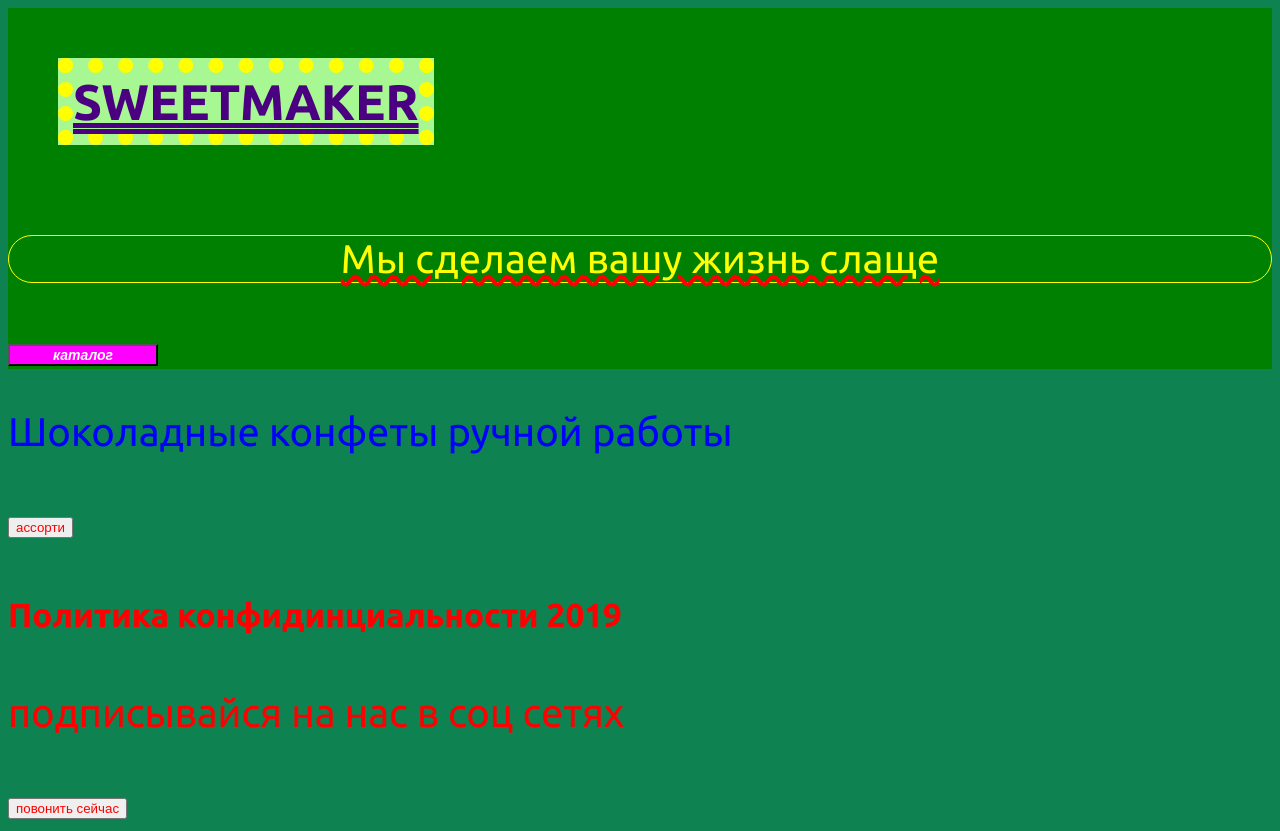
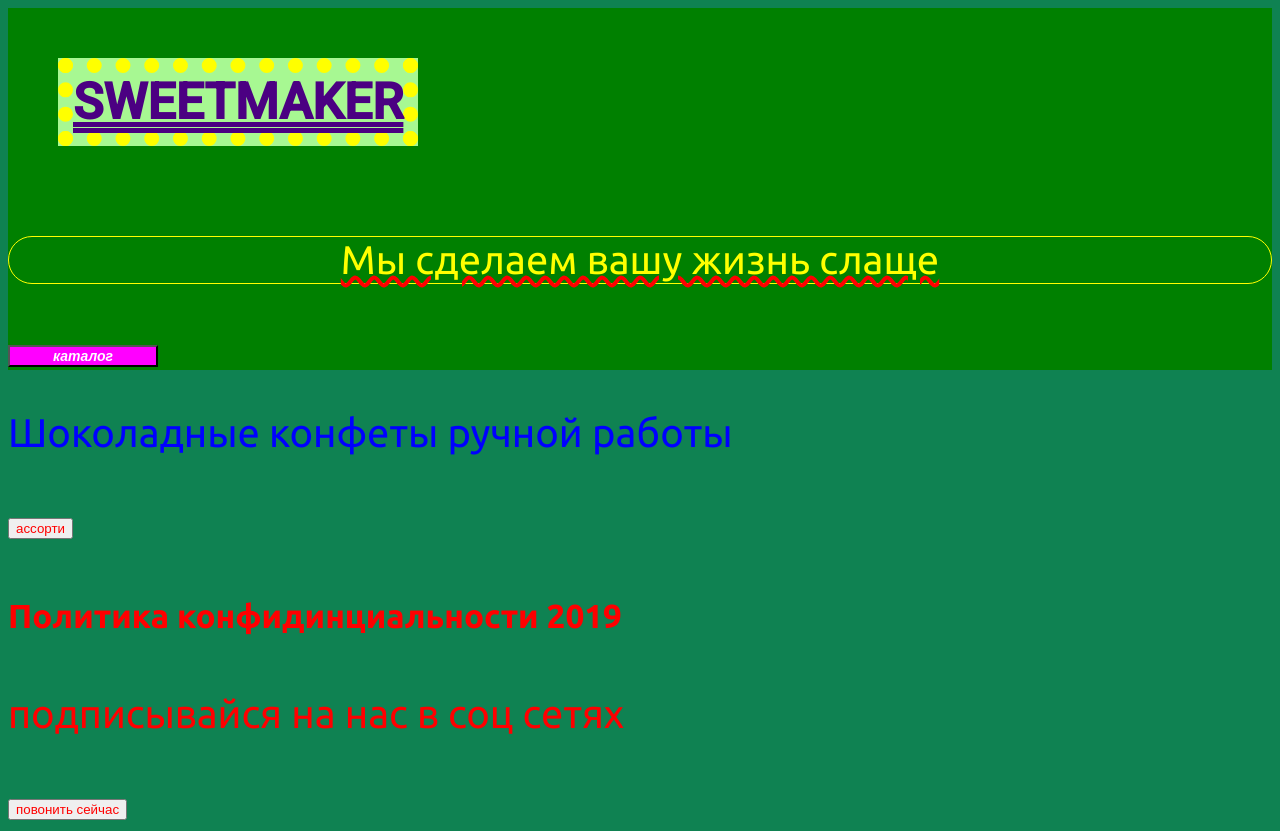
Before and after one commit to WebHeroSchool/OlgaMyakshina, a plain HTML site: page index.html in a window 1280 px wide. Drawn offline with Linux system fonts and the light colour scheme.

Commit message:
подключение шрифта по внешней ссылке

```diff
--- a/css/style.css
+++ b/css/style.css
@@ -16,7 +16,7 @@
 }
 
 .header__title{
-  font-family: 'Ubuntu', Arial, sans-serif;
+  font-family: 'Roboto', Arial, sans-serif;
   font-weight: 700;
   color: #4B0082;
   font-size: 50px;
--- a/index.html
+++ b/index.html
@@ -3,6 +3,7 @@
   <head>
     <meta charset="utf-8">
     <title> Кондитерская </title>
+    <link href="https://fonts.googleapis.com/css2?family=Roboto:wght@400;500&display=swap" rel="stylesheet">
     <link rel="stylesheet" href="./css/style.css">
   </head>
   <body class="body">
```
